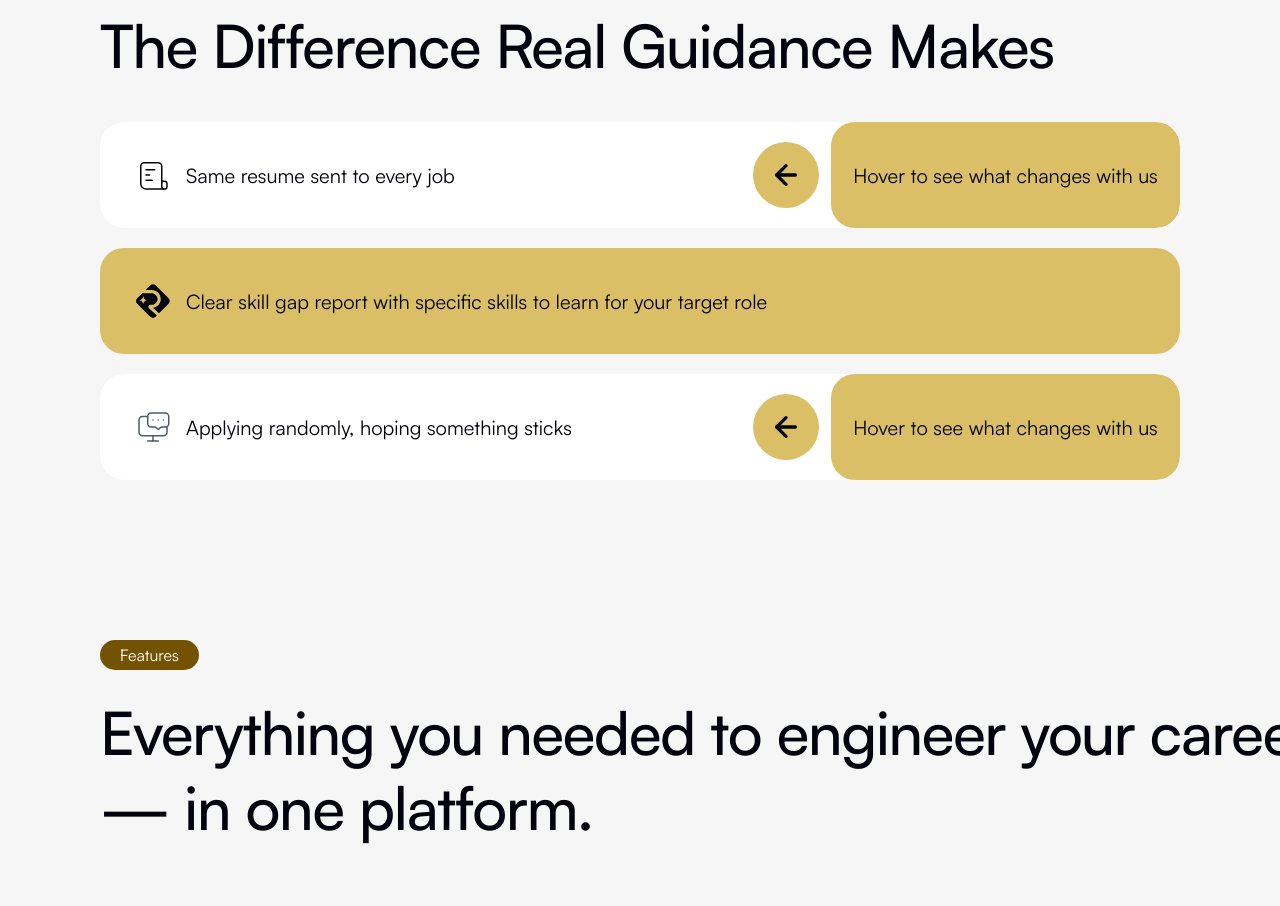
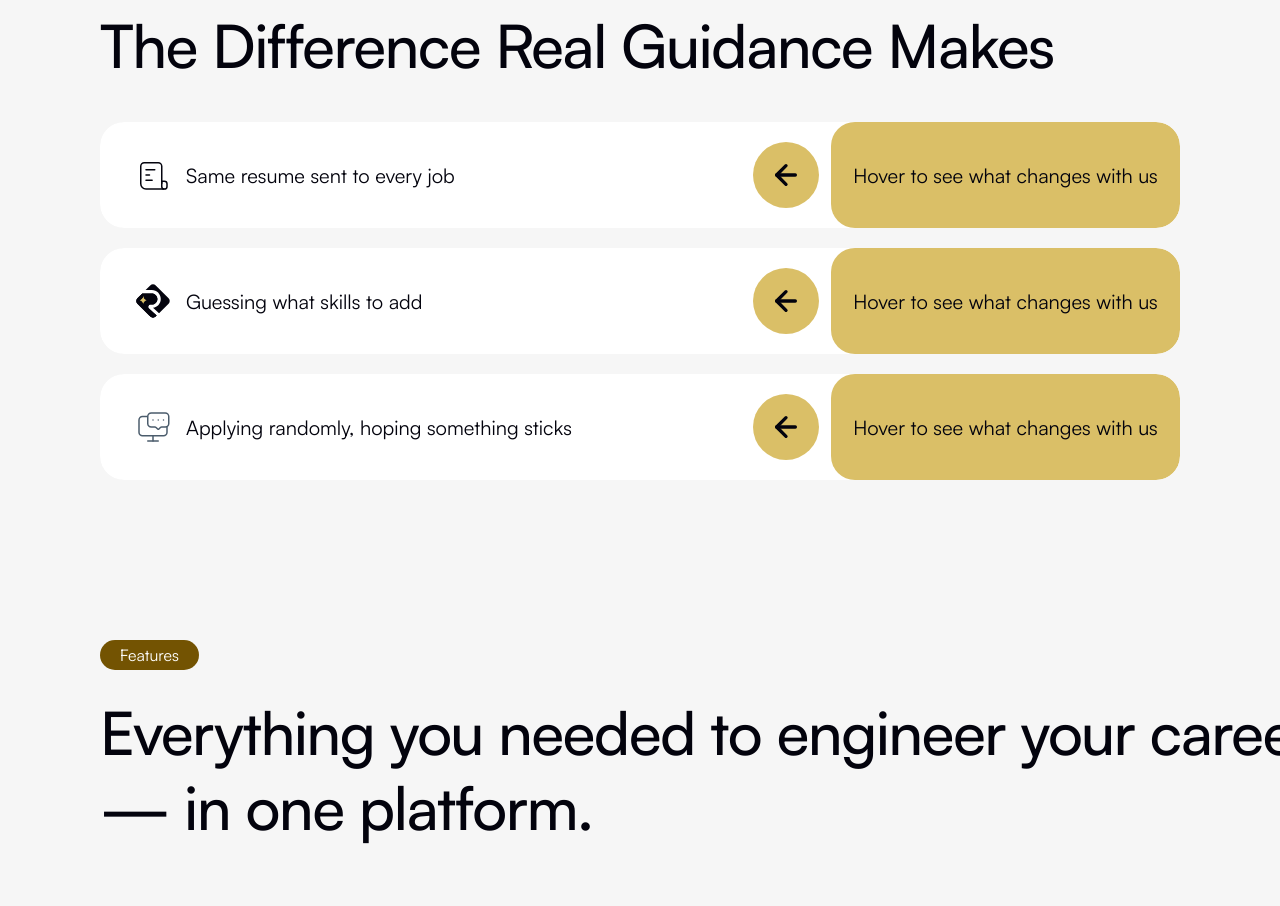
Before and after one commit to code1fun1/final-resai-, a React (Vite) app: page / in a window 1280 px wide. Shown: the part 4360-5266 px from the top of the page. Built offline with nearby package versions, Linux system fonts and the light colour scheme; a web font is replaced by a local one.

Commit message:
UI : FIX feature section updated

```diff
--- a/src/components/ApproachSection.tsx
+++ b/src/components/ApproachSection.tsx
@@ -18,6 +18,12 @@ const ApproachSection: FunctionComponent = () => {
     },
     {
       id: 2,
+      icon: "/images/img_pdf_note_black_900_01.svg",
+      before: "Guessing what skills to add",
+      after: "Clear skill gap report with specific skills to learn for your target role",
+    },
+    {
+      id: 3,
       icon: "/images/img_computer_monitor_chat.svg",
       before: "Applying randomly, hoping something sticks",
       after: "Targeted applications with a 6-month roadmap and higher response rates",
@@ -42,19 +48,20 @@ const ApproachSection: FunctionComponent = () => {
         </div>
 
         <div className="flex flex-col gap-4 sm:gap-5">
-
-          {/* ROW 1 */}
-          <div className="group relative w-full h-[80px] sm:h-[92px] lg:h-[106px] rounded-[18px] sm:rounded-[20px] lg:rounded-[24px] overflow-hidden">
-
+          {comparisons.map((comparison) => (
+            <div
+              key={comparison.id}
+              className="group relative w-full h-[80px] sm:h-[92px] lg:h-[106px] rounded-[18px] sm:rounded-[20px] lg:rounded-[24px] overflow-hidden"
+            >
               {/* White card */}
               <div className="absolute left-0 top-0 w-full h-full bg-white rounded-[18px] sm:rounded-[20px] lg:rounded-[24px] px-4 sm:px-6 lg:px-8 pr-[168px] sm:pr-[290px] lg:pr-[440px] flex items-center">
                 <img
-                src={comparisons[0].icon}
+                  src={comparison.icon}
                   alt=""
                   className="w-[24px] h-[24px] sm:w-[30px] sm:h-[30px] lg:w-[42px] lg:h-[42px] mr-3 shrink-0"
                 />
                 <span className="text-[12px] sm:text-[14px] md:text-[16px] lg:text-[20px] font-medium text-[#03030d] leading-tight">
-                {comparisons[0].before}
+                  {comparison.before}
                 </span>
               </div>
 
@@ -73,71 +80,18 @@ const ApproachSection: FunctionComponent = () => {
               {/* Gold overlay — slides from RIGHT to LEFT on hover */}
               <div className="absolute inset-0 bg-[#dabf67] flex items-center px-4 sm:px-6 lg:px-8 translate-x-full group-hover:translate-x-0 transition-transform duration-500 ease-out z-20">
                 <img
-                src={comparisons[0].icon}
+                  src={comparison.icon}
                   alt=""
                   className="w-[24px] h-[24px] sm:w-[30px] sm:h-[30px] lg:w-[42px] lg:h-[42px] mr-3 shrink-0"
                 />
                 <span className="text-[12px] sm:text-[14px] md:text-[16px] lg:text-[20px] font-medium text-[#03030d] leading-tight">
-                {comparisons[0].after}
-              </span>
-            </div>
-
-          </div>
-
-          {/* MIDDLE GOLD CARD */}
-          <div className="w-full h-[80px] sm:h-[92px] lg:h-[106px] bg-[#dabf67] rounded-[18px] sm:rounded-[20px] lg:rounded-[24px] px-4 sm:px-6 lg:px-8 flex items-center">
-            <img
-              src="/images/img_pdf_note_black_900_01.svg"
-              alt=""
-              className="w-[24px] h-[24px] sm:w-[30px] sm:h-[30px] lg:w-[42px] lg:h-[42px] mr-3 shrink-0"
-            />
-            <span className="text-[12px] sm:text-[14px] md:text-[16px] lg:text-[20px] font-medium text-[#03030d] leading-tight">
-              Clear skill gap report with specific skills to learn for your target role
-            </span>
-          </div>
-
-          {/* ROW 2 */}
-          <div className="group relative w-full h-[80px] sm:h-[92px] lg:h-[106px] rounded-[18px] sm:rounded-[20px] lg:rounded-[24px] overflow-hidden">
-
-            {/* White card */}
-            <div className="absolute left-0 top-0 w-full h-full bg-white rounded-[18px] sm:rounded-[20px] lg:rounded-[24px] px-4 sm:px-6 lg:px-8 pr-[168px] sm:pr-[290px] lg:pr-[440px] flex items-center">
-              <img
-                src={comparisons[1].icon}
-                alt=""
-                className="w-[24px] h-[24px] sm:w-[30px] sm:h-[30px] lg:w-[42px] lg:h-[42px] mr-3 shrink-0"
-              />
-              <span className="text-[12px] sm:text-[14px] md:text-[16px] lg:text-[20px] font-medium text-[#03030d] leading-tight">
-                {comparisons[1].before}
-              </span>
-            </div>
-
-            {/* Arrow circle + Gold card (always visible) */}
-            <div className="absolute right-0 top-1/2 -translate-y-1/2 flex items-center z-10">
-              <div className="w-[44px] h-[44px] sm:w-[52px] sm:h-[52px] lg:w-[66px] lg:h-[66px] rounded-full bg-[#dabf67] flex items-center justify-center shrink-0">
-                <ArrowLeft className="w-5 h-5 sm:w-6 sm:h-6 lg:w-8 lg:h-8 text-[#03030d]" strokeWidth={2.5} />
-              </div>
-              <div className="flex ml-2 sm:ml-3 w-[116px] sm:w-[220px] lg:w-[349px] h-[60px] sm:h-[78px] lg:h-[106px] bg-[#dabf67] rounded-[14px] sm:rounded-[20px] lg:rounded-[24px] items-center justify-center px-2 sm:px-4 text-center">
-                <span className="text-[9px] sm:text-[13px] lg:text-[20px] text-[#03030d] font-medium leading-tight">
-                  Hover to see what changes with us
+                  {comparison.after}
                 </span>
               </div>
             </div>
-
-            {/* Gold overlay — slides from RIGHT to LEFT on hover */}
-            <div className="absolute inset-0 bg-[#dabf67] flex items-center px-4 sm:px-6 lg:px-8 translate-x-full group-hover:translate-x-0 transition-transform duration-500 ease-out z-20">
-              <img
-                src={comparisons[1].icon}
-                alt=""
-                className="w-[24px] h-[24px] sm:w-[30px] sm:h-[30px] lg:w-[42px] lg:h-[42px] mr-3 shrink-0"
-              />
-              <span className="text-[12px] sm:text-[14px] md:text-[16px] lg:text-[20px] font-medium text-[#03030d] leading-tight">
-                {comparisons[1].after}
-              </span>
+          ))}
         </div>
 
-          </div>
-
-        </div>
       </div>
     </section>
   );
```
Lines whose indentation alone changed are shown as unchanged.
